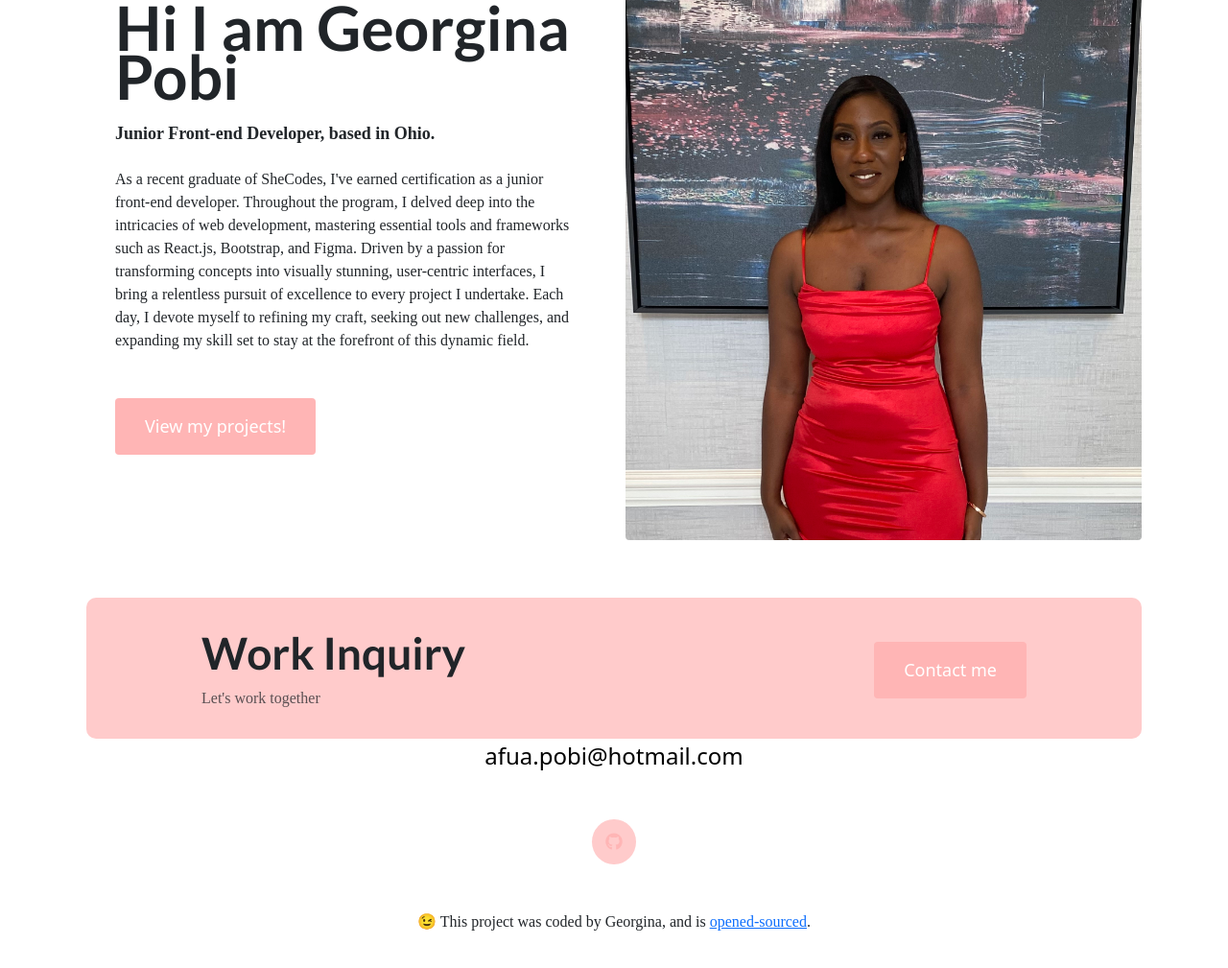
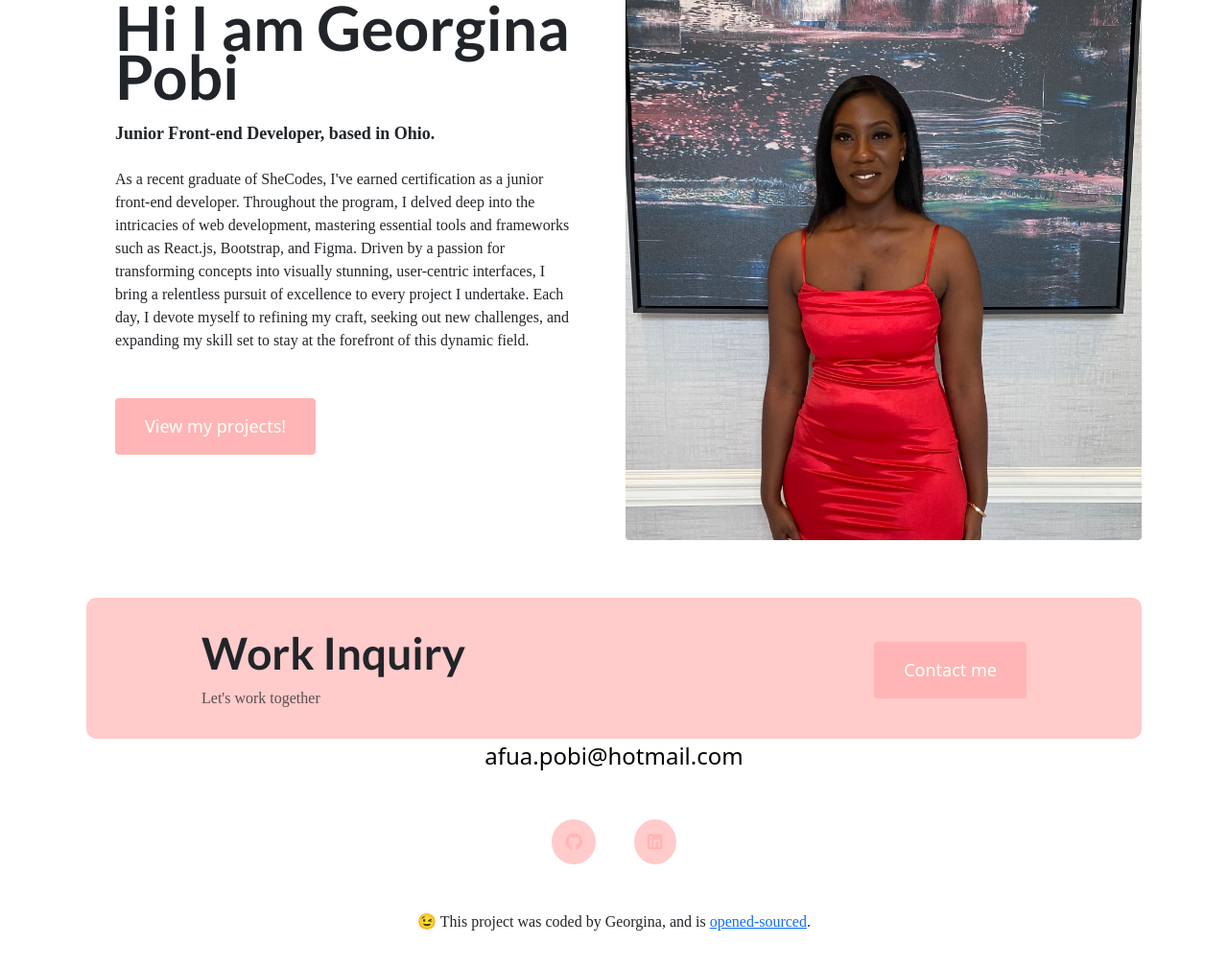
Before and after one commit to afuap/portfolio-project, a plain HTML site: page about.html in a window 1280 px wide. Shown: the part 149-1158 px from the top of the page at 96% size. Drawn offline with nearby package versions, Linux system fonts and the light colour scheme; a web font is replaced by a local one.

Commit message:
Added Linkedin profile to all pages

```diff
--- a/about.html
+++ b/about.html
@@ -92,6 +92,7 @@ Driven by a passion for transforming concepts into visually stunning, user-centr
         </div>
         <div class="social-links d-flex justify-content-center">
           <a href="https://github.com/afuap" target="_blank" title="GitHub Profile"><i class="fa-brands fa-github"></i></a>
+          <a href="https://www.linkedin.com/in/georgina-pobi/" target="_blank" title="Linkedin Profile"><i class="fa-brands fa-linkedin"></i></a>
         </div>
         <p class="text-center mt-5">😉 This project was coded by Georgina, and is <a href="https://github.com/afuap/portfolio-project" target="_blank">opened-sourced</a>.</p>
       </footer>
```
Also changed, not shown: contact.html (+1 -1 lines), work.html (+1 -0 lines).
